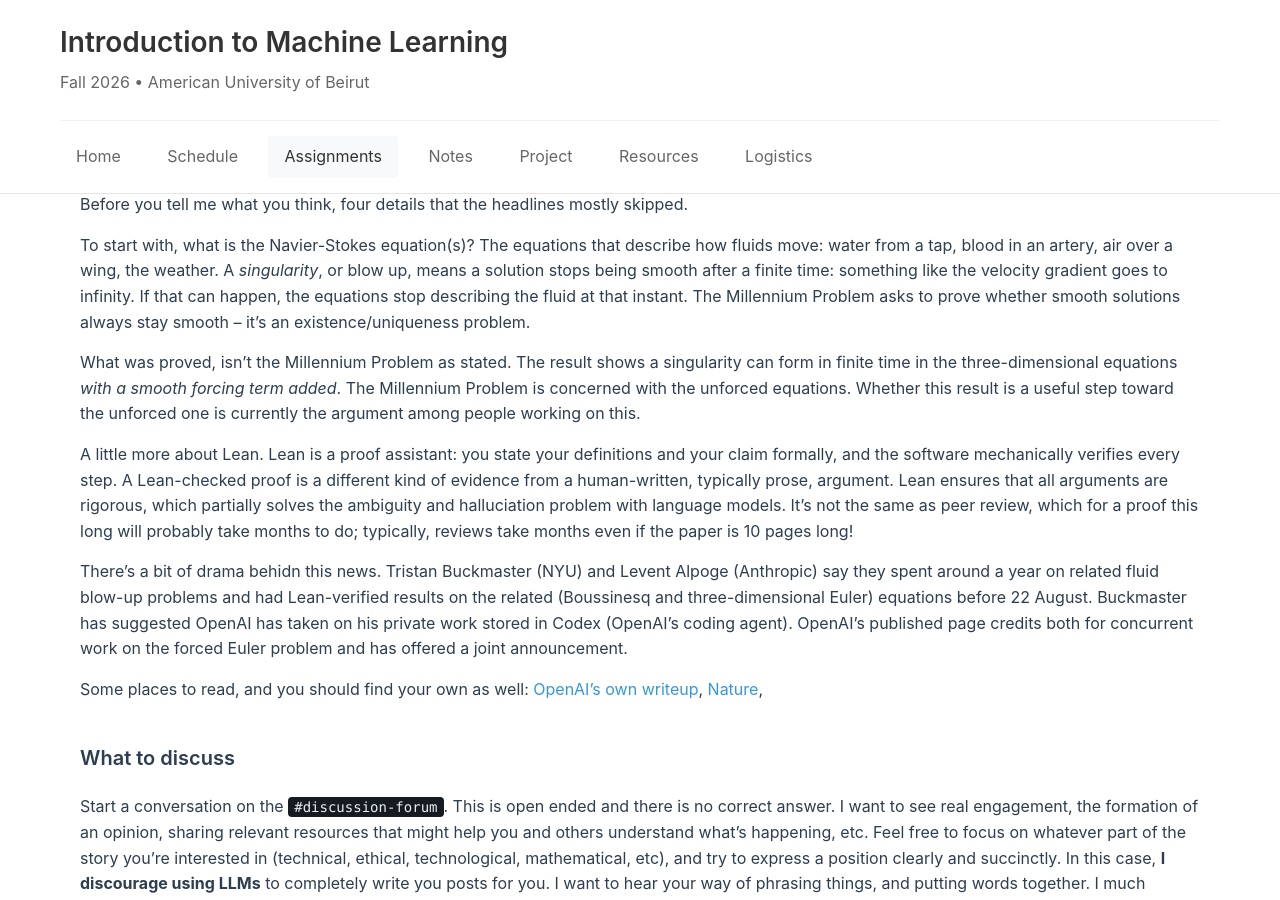
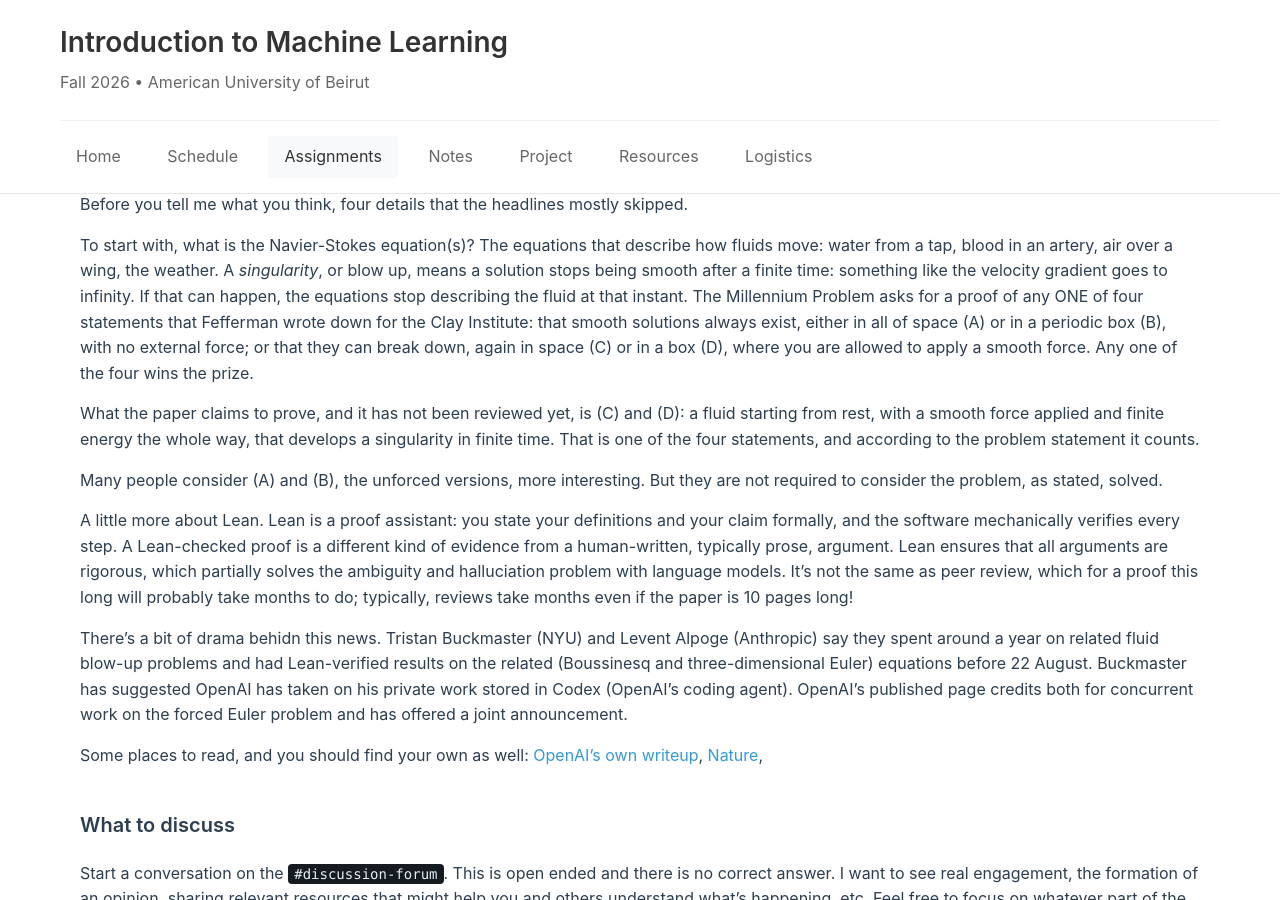
Before and after one commit to Data-Driven-Modeling-Lab/intro2ml, a Jekyll site: the page built from materials/assignments/hw1.md, in a window 1280 px wide and 900 px high, scrolled down 654 px. Built offline with Jekyll 4.4.1, drawn with Linux system fonts in a browser that asks for light colours; formulas are drawn with MathJax 3.

Commit message:
Correct what the Navier-Stokes result actually claims
The problem set said the proof "isn't the Millennium Problem as stated".
That is wrong. Fefferman's official description asks for a proof of one of
four statements, and two of them, (C) and (D), allow a smooth forcing term.
The result is one of those, so by the problem as written it counts.

The text now says what the four statements are, that the paper claims (C)
and (D) and has not been reviewed, and that many people find the unforced
(A) and (B) more interesting without being required to consider the problem
unsolved.

Joseph caught it. The original wording came from a press summary rather
than from the Clay problem statement, which is the wrong source for a
factual claim in a graded assignment.

Co-Authored-By: Claude Opus 5 <noreply@anthropic.com>
Claude-Session: https://claude.ai/code/session_016WpWGXXfmuwU4Z6w5pj12H

```diff
--- a/materials/assignments/hw1.md
+++ b/materials/assignments/hw1.md
@@ -29,14 +29,20 @@ To start with, what is the Navier-Stokes equation(s)? The equations that describ
 from a tap, blood in an artery, air over a wing, the weather. A *singularity*,
 or blow up, means a solution stops being smooth after a finite time: something
 like the velocity gradient goes to infinity. If that can happen, the
-equations stop describing the fluid at that instant. The Millennium Problem
-asks to prove whether smooth solutions always stay smooth -- it's an existence/uniqueness problem.
+equations stop describing the fluid at that instant. The Millennium Problem asks
+for a proof of any ONE of four statements that Fefferman wrote down for the Clay
+Institute: that smooth solutions always exist, either in all of space (A) or in a
+periodic box (B), with no external force; or that they can break down, again in
+space (C) or in a box (D), where you are allowed to apply a smooth force. Any one
+of the four wins the prize.
 
-What was proved, isn't the Millennium Problem as stated. The result
-shows a singularity can form in finite time in the three-dimensional equations
-*with a smooth forcing term added*. The Millennium Problem is concerned with the
-unforced equations. Whether this result is a useful step toward the
-unforced one is currently the argument among people working on this.
+What the paper claims to prove, and it has not been reviewed yet, is (C) and (D):
+a fluid starting from rest, with a smooth force applied and finite energy the whole
+way, that develops a singularity in finite time. That is one of the four
+statements, and according to the problem statement it counts.
+
+Many people consider (A) and (B), the unforced versions, more interesting. But they
+are not required to consider the problem, as stated, solved.
 
 A little more about Lean. Lean is a proof assistant: you state your definitions
 and your claim formally, and the software mechanically verifies every step. A
```
